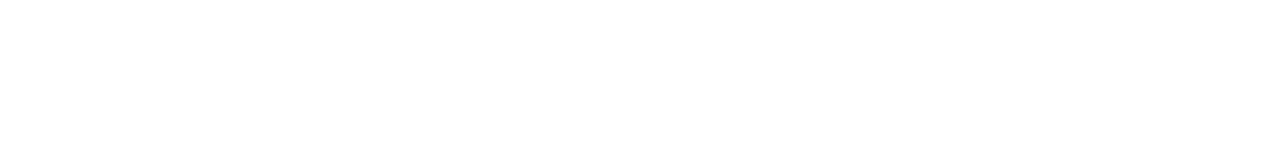
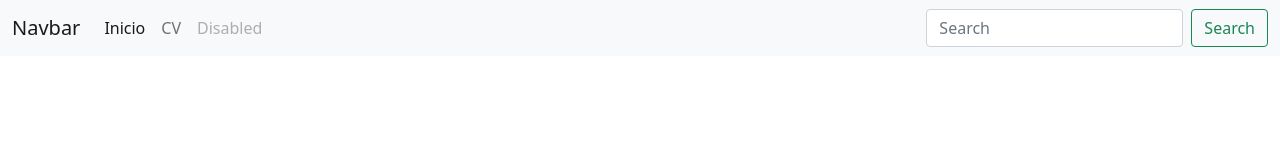
Before and after one commit to xarlieeebrown/carlosceballos, a plain HTML site: page index.html in a window 1280 px wide. Drawn offline with nearby package versions, Linux system fonts and the light colour scheme.

Commit message:
agrege menu

```diff
--- a/index.html
+++ b/index.html
@@ -1,12 +1,43 @@
 <!DOCTYPE html>
 <html lang="en">
 <head>
+    <title> Carlos Ceballos </title>
     <meta charset="UTF-8">
     <meta http-equiv="X-UA-Compatible" content="IE=edge">
     <meta name="viewport" content="width=device-width, initial-scale=1.0">
-    <title>Document</title>
+
+
+    <link href="https://cdn.jsdelivr.net/npm/bootstrap@5.0.2/dist/css/bootstrap.min.css" rel="stylesheet" integrity="sha384-EVSTQN3/azprG1Anm3QDgpJLIm9Nao0Yz1ztcQTwFspd3yD65VohhpuuCOmLASjC" crossorigin="anonymous">
+    <link rel="stylesheet" href="https://cdn.jsdelivr.net/npm/bootstrap-icons@1.5.0/font/bootstrap-icons.css">
+
+
 </head>
 <body>
+    <nav class="navbar navbar-expand-lg navbar-light bg-light">
+        <div class="container-fluid">
+          <a class="navbar-brand" href="#">Navbar</a>
+          <button class="navbar-toggler" type="button" data-bs-toggle="collapse" data-bs-target="#navbarSupportedContent" aria-controls="navbarSupportedContent" aria-expanded="false" aria-label="Toggle navigation">
+            <span class="navbar-toggler-icon"></span>
+          </button>
+          <div class="collapse navbar-collapse" id="navbarSupportedContent">
+            <ul class="navbar-nav me-auto mb-2 mb-lg-0">
+              <li class="nav-item">
+                <a class="nav-link active" aria-current="page" href="index.html">Inicio</a>
+              </li>
+              <li class="nav-item">
+                <a class="nav-link" href="CV.html">CV</a>
+              </li>
+              <li class="nav-item">
+                <a class="nav-link disabled" href="#" tabindex="-1" aria-disabled="true">Disabled</a>
+              </li>
+            </ul>
+            <form class="d-flex">
+              <input class="form-control me-2" type="search" placeholder="Search" aria-label="Search">
+              <button class="btn btn-outline-success" type="submit">Search</button>
+            </form>
+          </div>
+        </div>
+      </nav>
 
 </body>
 </html>
```
